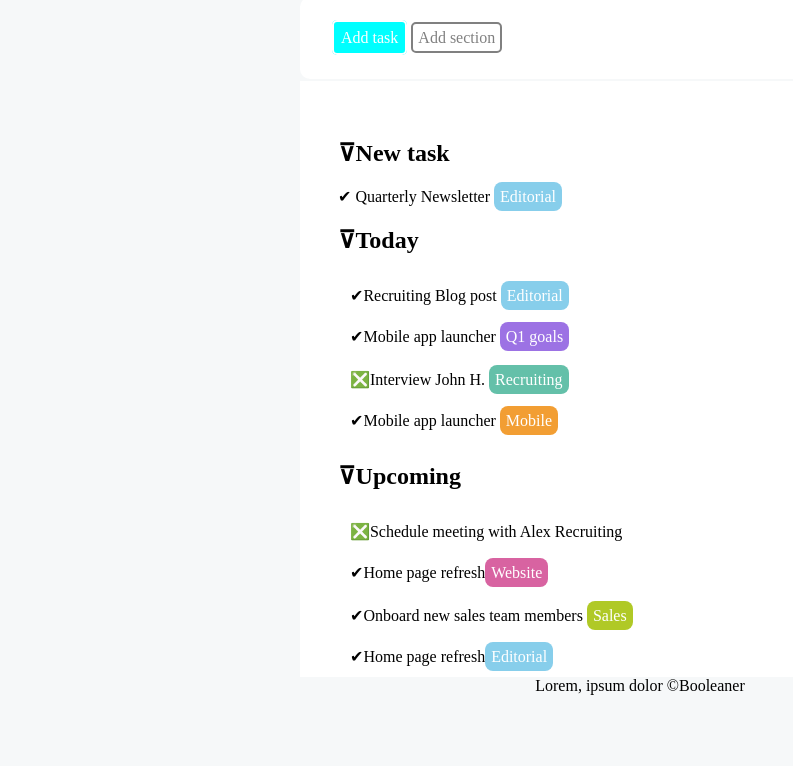
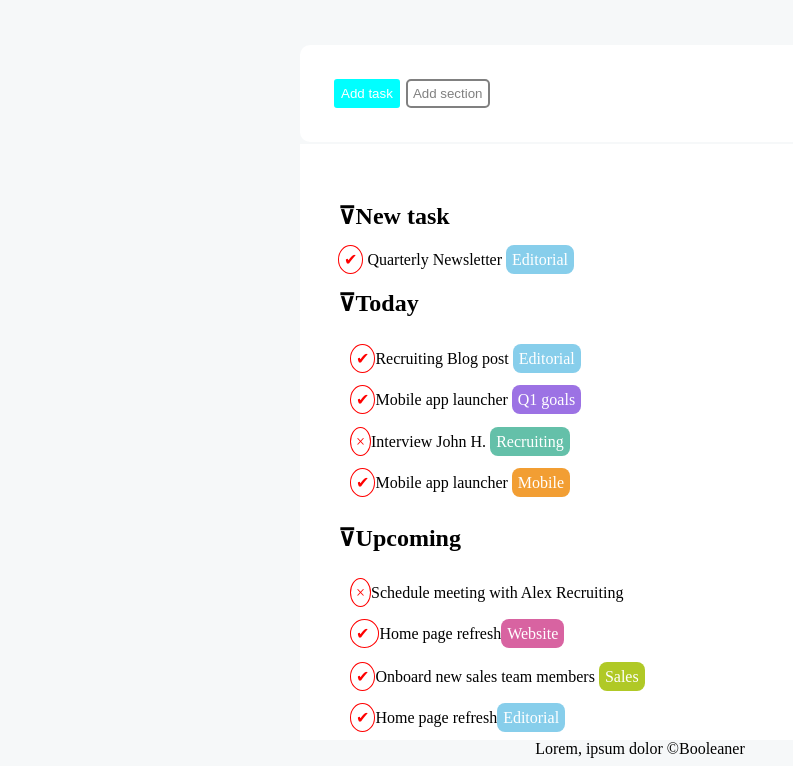
Before and after one commit to devitoangelo/html-css-toboolist, a plain HTML site: page index.html in a window 1280 px wide. Shown: the part 116-882 px from the top of the page, without its empty margins (0-793 px from the left). Before the commit the page ends 819 px from the top, so only its background shows below. Drawn offline with Linux system fonts and the light colour scheme.

Commit message:
final-commit2

```diff
--- a/css/style.css
+++ b/css/style.css
@@ -1,15 +1,22 @@
+
+
+/* region common */
 body{
     background-color: #F6F8F9 ;
 
 
 }
 
+
 .contenitore{
     width: 1000px;
 
+
 }
 header{
-    background-color: whitesmoke
+    background-color: #FFFFFF;
+    margin-bottom: 3rem;
+
 }
 
 
@@ -27,8 +34,7 @@ font-size: 4rem;
 }
 
 
-
-
+/* endregion common */
 .site_main{
    width: 680px;
    margin: auto;
@@ -164,3 +170,19 @@ td{
 footer{
 text-align: center
 }
+
+
+#chek{
+    border: 1px solid #f00;
+    border-radius: 50%;
+    padding: 5px;
+    color: red;
+}
+
+#x{
+    border: 1px solid #f00;
+    border-radius: 50%;
+    padding: 5px;
+    color: red;
+
+}
--- a/index.html
+++ b/index.html
@@ -24,10 +24,11 @@
 
     <main class="site_main">
         <div class="main">
-            <span class="main_text">Add task</span>
-            <span class="main_text1">Add section</span>
+            <button class="main_text">Add task</button>
+            <button class="main_text1">Add section</button>
 
         </div>
+
 
 
 
@@ -35,7 +36,7 @@
         <div class="task">
             <h2 class="task_title">&#8893;New task</h2>
             <span>
-                &#10004 Quarterly Newsletter <span class="editorial">Editorial</span>
+                <span id="chek">&#10004</span> Quarterly Newsletter <span class="editorial">Editorial</span>
 
             </span>
                                      <!-- Prima parte  -->
@@ -50,12 +51,12 @@
             <table>
                 <thead>
                     <tr>
-                        <td>&#10004Recruiting Blog post <span class="editorial">Editorial</span></td>
+                        <td><span id="chek">&#10004</span>Recruiting Blog post <span class="editorial">Editorial</span></td>
                     </tr>
                 </thead>
                 <tbody>
                     <tr>
-                        <td>&#10004Mobile app launcher <span class="goals">Q1 goals</span> </td>
+                        <td><span id="chek">&#10004</span>Mobile app launcher <span class="goals">Q1 goals</span> </td>
 
 
 
@@ -65,12 +66,12 @@
             <table>
                 <thead>
                     <tr>
-                        <td>&#10062;Interview John H. <span class="Recruiting">Recruiting</span></td>
+                        <td><span id="x">&#215;</span>Interview John H. <span class="Recruiting">Recruiting</span></td>
                     </tr>
                 </thead>
                 <tbody>
                     <tr>
-                        <td>&#10004Mobile app launcher <span class="mobile">Mobile</span> </td>
+                        <td><span id="chek">&#10004</span>Mobile app launcher <span class="mobile">Mobile</span> </td>
 
 
 
@@ -85,12 +86,12 @@
             <table>
                 <thead>
                     <tr>
-                        <td>&#10062;Schedule meeting with Alex Recruiting</td>
+                        <td><span id="x">&#215;</span>Schedule meeting with Alex Recruiting</td>
                     </tr>
                 </thead>
                 <tbody>
                     <tr>
-                        <td>&#10004Home page refresh<span class="website">Website</span> </td>
+                        <td><span id="chek">&#10004 </span>Home page refresh<span class="website">Website</span> </td>
 
 
 
@@ -100,12 +101,12 @@
             <table>
                 <thead>
                     <tr>
-                        <td>&#10004Onboard new sales team members <span class="sales">Sales</span></td>
+                        <td><span id="chek">&#10004</span>Onboard new sales team members <span class="sales">Sales</span></td>
                     </tr>
                 </thead>
                 <tbody>
                     <tr>
-                        <td>&#10004Home page refresh<span class="editorial">Editorial</span> </td>
+                        <td><span id="chek">&#10004</span>Home page refresh<span class="editorial">Editorial</span> </td>
 
                     </tr>
                 </tbody>
@@ -119,6 +120,7 @@
 
     <footer>
         Lorem, ipsum dolor &copy;Booleaner
+
 
 
     </footer>
```
